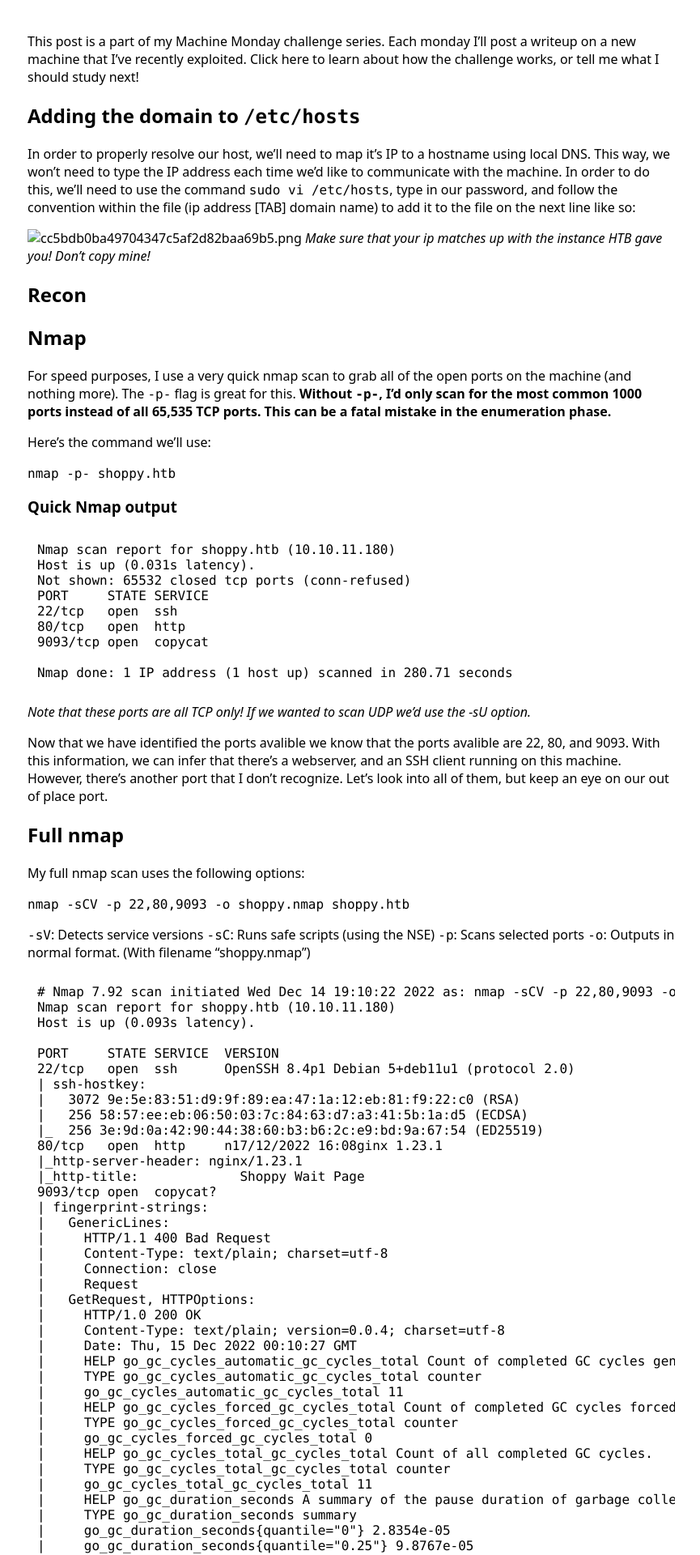
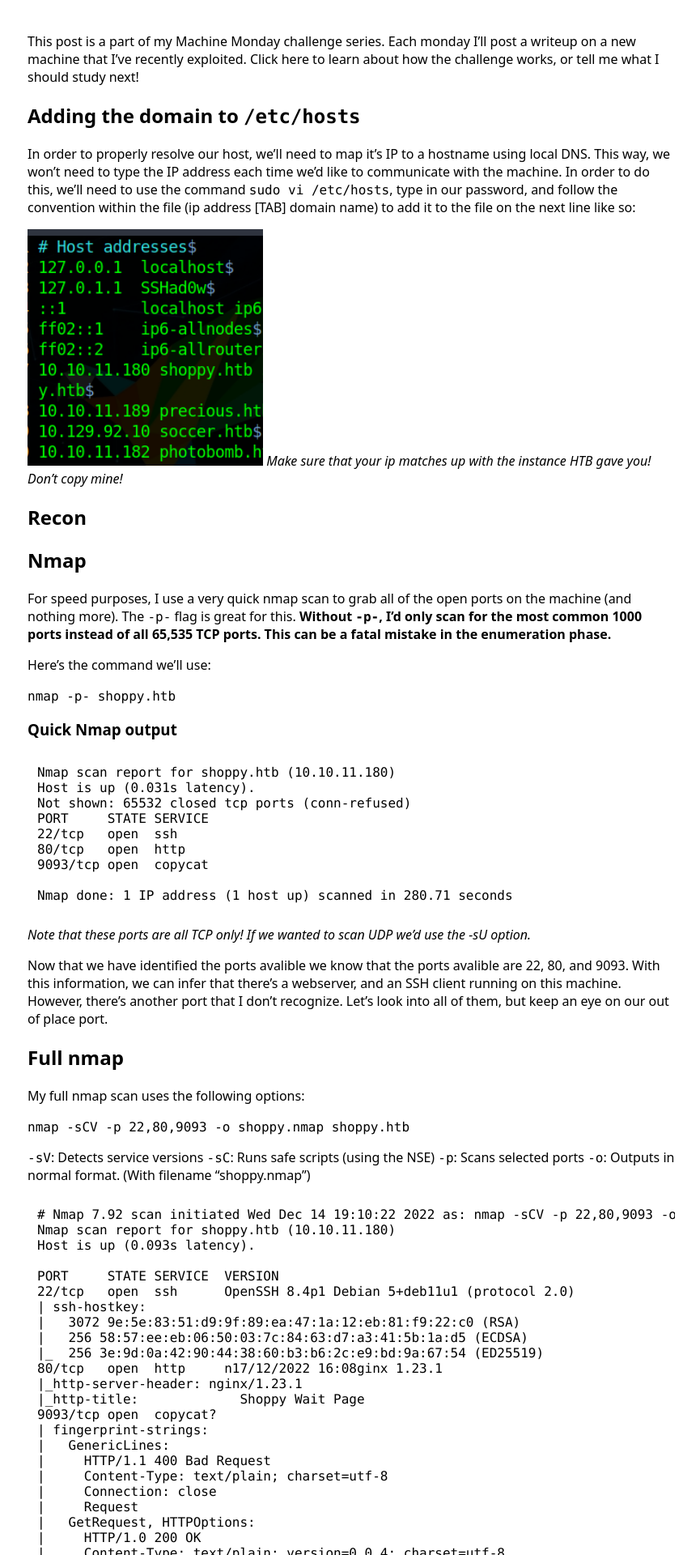
Before and after one commit to SSHad0w/https-blog.SSHad0w.com, a Jekyll site: the page built from _posts/2023-03-27-Hack-The-Box-Writeup-Shoppy.md, in a window 1280 px wide. Shown: the top 1920 px of the page at 81% size, without its empty margins (206-1071 px from the left). Built offline with Jekyll 4.4.1, drawn with Linux system fonts in a browser that asks for light colours; our own code applies the rules of GitHub Pages for plain Markdown files.

Commit message:
Update 2023-03-27-Hack-The-Box-Writeup-Shoppy.md
Testing regex

```diff
--- a/_posts/2023-03-27-Hack-The-Box-Writeup-Shoppy.md
+++ b/_posts/2023-03-27-Hack-The-Box-Writeup-Shoppy.md
@@ -12,7 +12,7 @@ Each monday I'll post a writeup on a new machine that I've recently exploited. C
 
 In order to properly resolve our host, we'll need to map it's IP to a hostname using local DNS. This way, we won't need to type the IP address each time we'd like to communicate with the machine. In order to do this, we'll need to use the command `sudo vi /etc/hosts`, type in our password, and follow the convention within the file (ip address [TAB] domain name) to add it to the file on the next line like so:
 
-![cc5bdb0ba49704347c5af2d82baa69b5.png](/assets/img/shoppy/_resources/cc5bdb0ba49704347c5af2d82baa69b5.png)
+![cc5bdb0ba49704347c5af2d82baa69b5.png](/assets/img/shoppy/pix/cc5bdb0ba49704347c5af2d82baa69b5.png)
 *Make sure that your ip matches up with the instance HTB gave you! Don't copy mine!*
 
 ## Recon
@@ -154,7 +154,7 @@ Seems to be HTTP based. [I can tell it's HTTP based becuase I notice that the re
 
 Maybe that's why the protocol was dubbed "copycat". It could be a "copycat service" made to look like HTTP. Since it seems to be HTTP, I'll go ahead and visit it in a browser.
 
-![Screenshot of port 9093](:/1d527e2ce8f9412384a4d99916f296e4)
+![Screenshot of port 9093](/assets/img/shoppy/pix/1d527e2ce8f9412384a4d99916f296e4)
 
 The browser gives me all of these weird messages. My best guess is that it's written in Go considering it says "Go runtime" at the top of the page.
 
```
